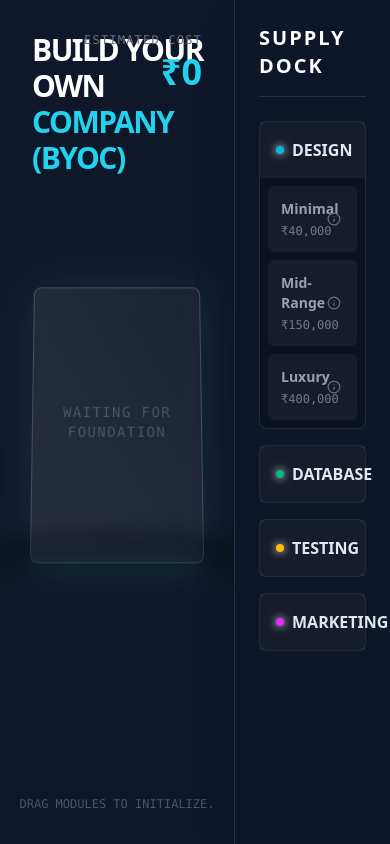
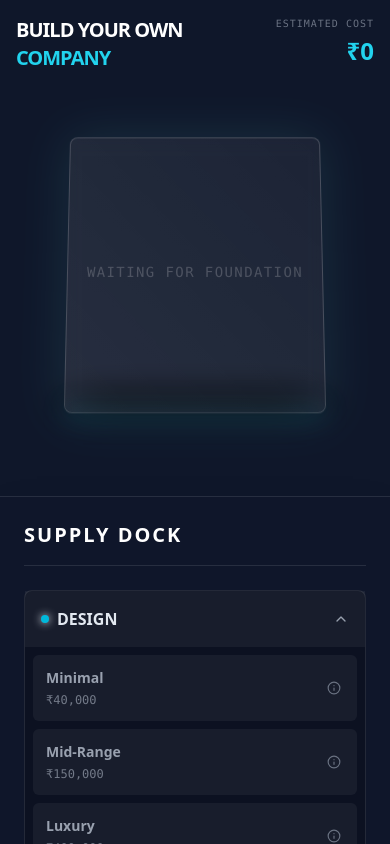
Before and after one commit to RahulBonala/Build-your-Own-Company, a Next.js app: page /configurator in a window 390 px wide. Built offline with nearby package versions, Linux system fonts and the light colour scheme.

Commit message:
feat: Responsive layout & fixed info popup

```diff
--- a/src/app/configurator/page.tsx
+++ b/src/app/configurator/page.tsx
@@ -14,46 +14,46 @@ export default function ConfiguratorPage() {
     const isReady = Object.values(selections).every(Boolean);
 
     return (
-        <div className="w-full h-screen bg-obsidian flex overflow-hidden">
-            {/* Left Stage - 60% */}
-            <div className="w-[60%] h-full relative flex flex-col items-center justify-center p-8">
+        <div className="w-full h-screen bg-obsidian flex flex-col lg:flex-row overflow-hidden lg:overflow-hidden overflow-y-auto">
+            {/* Left Stage - 60% on Desktop, Full on Mobile */}
+            <div className="w-full lg:w-[60%] min-h-[50vh] lg:h-full relative flex flex-col items-center justify-center p-8 shrink-0">
                 <div className="absolute top-0 left-0 w-full h-full bg-[radial-gradient(ellipse_at_center,_var(--tw-gradient-stops))] from-gray-800/20 via-obsidian to-obsidian pointer-events-none" />
 
                 {/* Header / Idea */}
-                <div className="absolute top-8 left-8 z-10">
-                    <h1 className="text-3xl font-black text-white tracking-tighter">
-                        BUILD YOUR OWN <span className="text-cyber-cyan">COMPANY (BYOC)</span>
+                <div className="absolute top-4 left-4 lg:top-8 lg:left-8 z-10 pointer-events-none lg:pointer-events-auto">
+                    <h1 className="text-xl lg:text-3xl font-black text-white tracking-tighter">
+                        BUILD YOUR OWN <span className="text-cyber-cyan block lg:inline">COMPANY</span>
                     </h1>
                     {idea && (
-                        <div className="mt-2 text-sm text-gray-400 font-mono border-l-2 border-cyber-cyan pl-3">
+                        <div className="mt-2 text-xs lg:text-sm text-gray-400 font-mono border-l-2 border-cyber-cyan pl-3">
                             Project: {idea}
                         </div>
                     )}
                 </div>
 
                 {/* Price Counter */}
-                <div className="absolute top-8 right-8 z-10 flex flex-col items-end">
-                    <div className="text-xs font-mono text-gray-500 uppercase tracking-widest mb-1">
+                <div className="absolute top-4 right-4 lg:top-8 lg:right-8 z-10 flex flex-col items-end pointer-events-none lg:pointer-events-auto">
+                    <div className="text-[10px] lg:text-xs font-mono text-gray-500 uppercase tracking-widest mb-1">
                         Estimated Cost
                     </div>
-                    <div className="text-4xl font-bold text-cyber-cyan tabular-nums">
+                    <div className="text-2xl lg:text-4xl font-bold text-cyber-cyan tabular-nums">
                         <AnimatedNumber value={quote.oneTimeCost} />
                     </div>
                     {quote.monthlyCost > 0 && (
-                        <div className="text-sm text-gray-400 font-mono mt-1">
+                        <div className="text-xs lg:text-sm text-gray-400 font-mono mt-1">
                             + ₹{quote.monthlyCost.toLocaleString()}/mo
                         </div>
                     )}
                 </div>
 
                 {/* 3D Stage */}
-                <div className="relative z-0 w-full max-w-2xl aspect-square flex items-center justify-center">
+                <div className="relative z-0 w-full max-w-sm lg:max-w-2xl aspect-square flex items-center justify-center mt-12 lg:mt-0">
                     <ThreeDBox />
                 </div>
 
-                {/* Footer Info */}
-                <div className="absolute bottom-8 text-center flex flex-col items-center gap-4 z-20">
-                    <div className="text-xs text-gray-600 font-mono">
+                {/* Footer Info / Launch Button */}
+                <div className="absolute bottom-8 text-center flex flex-col items-center gap-4 z-20 w-full px-4">
+                    <div className="text-xs text-gray-600 font-mono hidden lg:block">
                         {isReady ? "SYSTEM READY FOR LAUNCH." : "DRAG MODULES TO INITIALIZE."}
                     </div>
 
@@ -67,16 +67,16 @@ export default function ConfiguratorPage() {
                                 // Add a small delay for the tap animation before navigating
                                 setTimeout(() => router.push('/checkout'), 200);
                             }}
-                            className="px-8 py-3 bg-cyber-cyan text-obsidian font-bold text-lg uppercase tracking-widest rounded-sm shadow-[0_0_20px_rgba(102,252,241,0.5)] hover:bg-white transition-colors cursor-pointer"
+                            className="w-full lg:w-auto px-8 py-3 bg-cyber-cyan text-obsidian font-bold text-lg uppercase tracking-widest rounded-sm shadow-[0_0_20px_rgba(102,252,241,0.5)] hover:bg-white transition-colors cursor-pointer"
                         >
-                            Initialize Launch Sequence
+                            Initialize Launch
                         </motion.button>
                     )}
                 </div>
             </div>
 
-            {/* Right Supply Dock - 40% */}
-            <div className="w-[40%] h-full relative z-20 shadow-2xl">
+            {/* Right Supply Dock - 40% on Desktop, Full stack on Mobile */}
+            <div className="w-full lg:w-[40%] h-auto lg:h-full relative z-20 shadow-2xl bg-slate-900/95 lg:border-l border-t lg:border-t-0 border-glass-border">
                 <SupplyDock />
             </div>
         </div>
--- a/src/components/InfoCard.tsx
+++ b/src/components/InfoCard.tsx
@@ -1,5 +1,6 @@
 'use client';
 import { motion } from 'framer-motion';
+import clsx from 'clsx';
 
 interface InfoCardProps {
     title: string;
@@ -7,28 +8,42 @@ interface InfoCardProps {
     details: string[];
 }
 
-export const InfoCard = ({ title, description, details }: InfoCardProps) => {
+export const InfoCard = ({ title, description, details, position }: InfoCardProps & { position?: { top: number } }) => {
     return (
         <motion.div
-            initial={{ opacity: 0, scale: 0.95, x: 10 }}
-            animate={{ opacity: 1, scale: 1, x: 0 }}
-            exit={{ opacity: 0, scale: 0.95, x: 10 }}
+            initial={{ opacity: 0, y: 10, scale: 0.95 }}
+            animate={{ opacity: 1, y: 0, scale: 1 }}
+            exit={{ opacity: 0, y: 10, scale: 0.95 }}
             transition={{ type: "spring", stiffness: 300, damping: 20 }}
-            className="absolute right-full top-0 mr-4 w-64 p-4 rounded-xl bg-slate-900/90 border border-glass-border backdrop-blur-xl shadow-2xl z-50 pointer-events-none"
+            style={{
+                top: position?.top // Only applies on desktop where we use top
+            }}
+            className={clsx(
+                // Mobile: Fixed at bottom, full width, rounded top only
+                "fixed bottom-0 left-0 w-full p-6 rounded-t-xl bg-slate-900/95 border-t border-glass-border backdrop-blur-xl shadow-[0_-10px_40px_rgba(0,0,0,0.5)] z-[100]",
+                // Desktop (lg): Fixed to the left of the sidebar, vertically aligned, rounded full
+                "lg:bottom-auto lg:right-[40%] lg:mr-4 lg:w-72 lg:rounded-xl lg:border lg:shadow-2xl lg:-translate-y-1/2"
+            )}
         >
-            <div className="absolute inset-0 bg-gradient-to-br from-white/5 to-transparent rounded-xl pointer-events-none" />
+            <div className="absolute inset-0 bg-gradient-to-br from-white/5 to-transparent mobile:rounded-t-xl lg:rounded-xl pointer-events-none" />
 
-            <h3 className="text-white font-bold text-lg mb-1 relative z-10">{title}</h3>
-            <p className="text-cyan-400 text-xs font-mono mb-3 uppercase tracking-wider relative z-10">{description}</p>
+            <div className="relative z-10 flex flex-col gap-2">
+                <div>
+                    <h3 className="text-white font-bold text-lg leading-tight">{title}</h3>
+                    <p className="text-cyan-400 text-xs font-mono uppercase tracking-wider">{description}</p>
+                </div>
 
-            <ul className="space-y-2 relative z-10">
-                {details.map((detail, index) => (
-                    <li key={index} className="text-gray-300 text-xs flex items-start gap-2 leading-relaxed">
-                        <span className="text-cyan-500 mt-0.5">•</span>
-                        {detail}
-                    </li>
-                ))}
-            </ul>
+                <div className="h-px bg-white/10 w-full my-1" />
+
+                <ul className="space-y-2">
+                    {details.map((detail, index) => (
+                        <li key={index} className="text-gray-300 text-sm flex items-start gap-2 leading-relaxed">
+                            <span className="text-cyan-500 mt-1">•</span>
+                            {detail}
+                        </li>
+                    ))}
+                </ul>
+            </div>
         </motion.div>
     );
 };
--- a/src/components/SidebarOption.tsx
+++ b/src/components/SidebarOption.tsx
@@ -15,6 +15,14 @@ interface SidebarOptionProps {
 
 export const SidebarOption = ({ optionKey, data, isSelected, onSelect }: SidebarOptionProps) => {
     const [showInfo, setShowInfo] = useState(false);
+    const [cardPos, setCardPos] = useState<{ top: number } | undefined>(undefined);
+
+    const handleMouseEnter = (e: React.MouseEvent) => {
+        // Calculate stable top position based on the element
+        const rect = e.currentTarget.getBoundingClientRect();
+        setCardPos({ top: rect.top + (rect.height / 2) }); // Center of the item
+        setShowInfo(true);
+    };
 
     return (
         <div className="relative group">
@@ -49,10 +57,13 @@ export const SidebarOption = ({ optionKey, data, isSelected, onSelect }: Sidebar
             {/* Info Icon Button - Positioned absolute to not interfere with main click but accessible */}
             <div
                 className="absolute right-2 top-1/2 -translate-y-1/2 z-20 p-2 text-gray-500 hover:text-cyan-400 cursor-help transition-colors"
-                onMouseEnter={() => setShowInfo(true)}
+                onMouseEnter={handleMouseEnter}
                 onMouseLeave={() => setShowInfo(false)}
                 onClick={(e) => {
                     e.stopPropagation();
+                    // On mobile touch, calculate position immediately
+                    const rect = e.currentTarget.getBoundingClientRect();
+                    setCardPos({ top: rect.top });
                     setShowInfo(!showInfo);
                 }}
             >
@@ -66,6 +77,7 @@ export const SidebarOption = ({ optionKey, data, isSelected, onSelect }: Sidebar
                         title={data.label}
                         description={data.description}
                         details={data.details}
+                        position={cardPos}
                     />
                 )}
             </AnimatePresence>
--- a/src/components/SupplyDock.tsx
+++ b/src/components/SupplyDock.tsx
@@ -27,7 +27,7 @@ export const SupplyDock = () => {
     };
 
     return (
-        <div className="w-full h-full bg-slate-900/95 border-l border-glass-border flex flex-col p-6 overflow-y-auto">
+        <div className="w-full h-full bg-slate-900/95 flex flex-col p-6 overflow-y-auto">
             <h2 className="text-xl font-bold font-mono text-white mb-6 tracking-widest uppercase border-b border-glass-border pb-4">
                 Supply Dock
             </h2>
```
